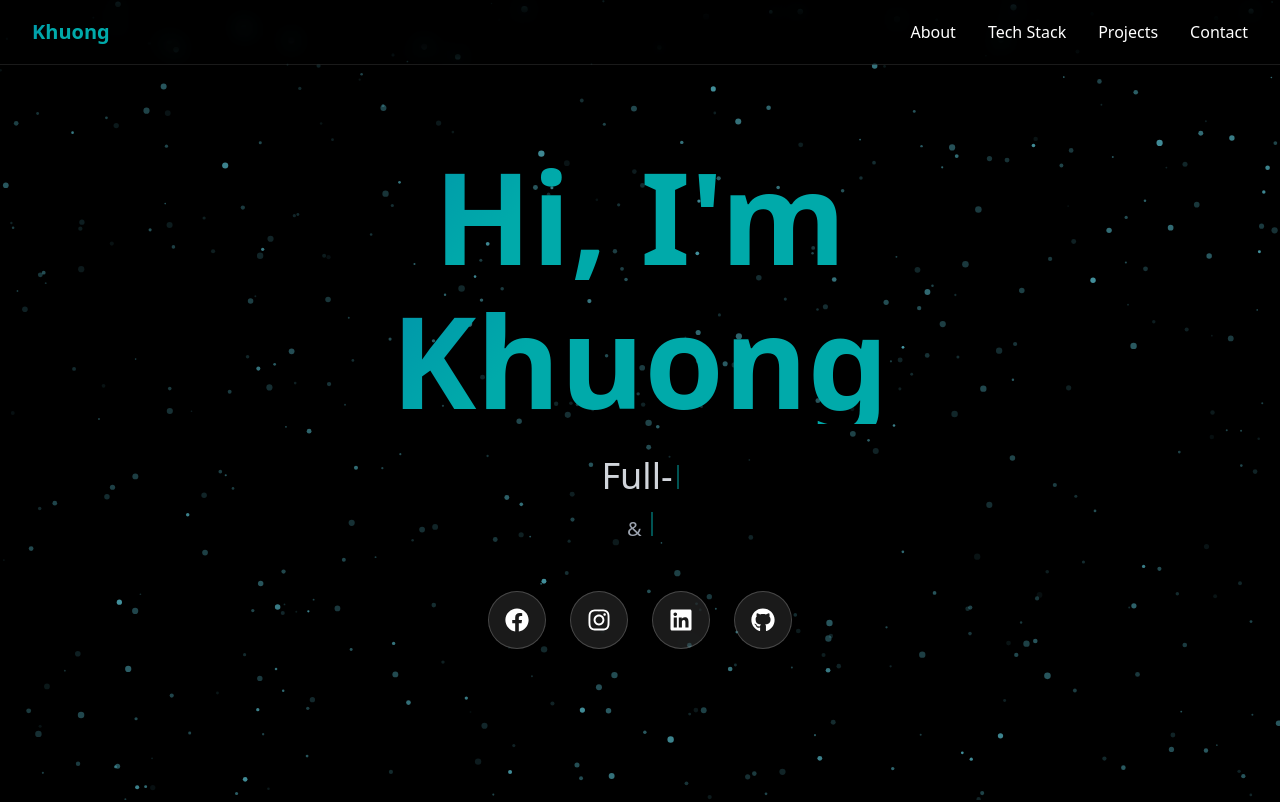
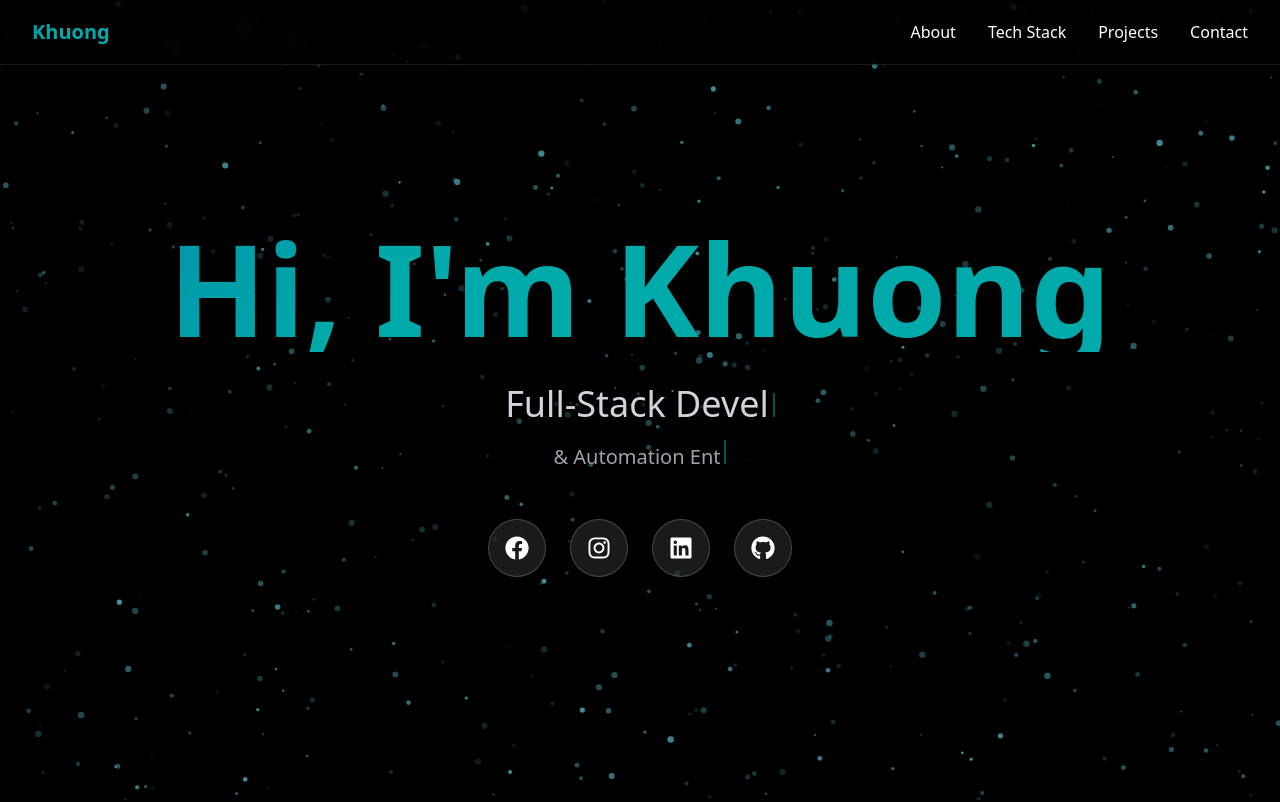
Before and after one commit to truongvinhkhuong/khuong-prof, a Next.js app: page / in a window 1280 px wide. Shown: the top 802 px of the page. Built offline with nearby package versions, Linux system fonts and the light colour scheme.

Commit message:
update layout section

```diff
--- a/app/layout.tsx
+++ b/app/layout.tsx
@@ -4,7 +4,7 @@ import { ThemeProvider } from 'next-themes'
 import { StarsBackground } from '@/components/animate-ui/components/backgrounds/stars'
 
 export const metadata: Metadata = {
-  title: 'Khuong Truong - Portfolio',
+  title: 'Vinh Khuong Truong',
   description: 'Aspiring Developer & Automation Enthusiast',
 }
 
--- a/app/page.tsx
+++ b/app/page.tsx
@@ -182,16 +182,12 @@ export default function Portfolio() {
             transition={{ duration: 1, ease: "easeOut" }}
             className="mb-8"
           >
-            <motion.h1
+            <motion.h3
               className="text-6xl md:text-8xl lg:text-9xl font-bold mb-4 gradient-text"
             >
-              Hi, I'm
-            </motion.h1>
-            <motion.h1
-              className="text-6xl md:text-8xl lg:text-9xl font-bold gradient-text"
-            >
-              Khuong
-            </motion.h1>
+              Hi, I'm Khuong
+            </motion.h3>
+
           </motion.div>
 
           {/* Subtitle with enhanced typewriter */}
@@ -202,10 +198,10 @@ export default function Portfolio() {
             className="mb-12"
           >
             <div className="text-2xl md:text-3xl lg:text-4xl text-gray-300 mb-4">
-              <TypewriterText text="Full-Stack Developer" delay={1000} />
+              <TypewriterText text="Full-Stack Developer" delay={20} />
             </div>
             <div className="text-lg md:text-xl text-gray-400">
-              <TypewriterText text="& Automation Enthusiast" delay={2500} />
+              <TypewriterText text="& Automation Enthusiast" delay={20} />
             </div>
           </motion.div>
 
--- a/public/index.html
+++ b/public/index.html
@@ -7,7 +7,7 @@
     <meta name="theme-color" content="#000000" />
     <meta
       name="description"
-      content="Web site created using create-react-app"
+      content=""
     />
     <link rel="apple-touch-icon" href="%PUBLIC_URL%/logo192.png" />
     <!--
```
